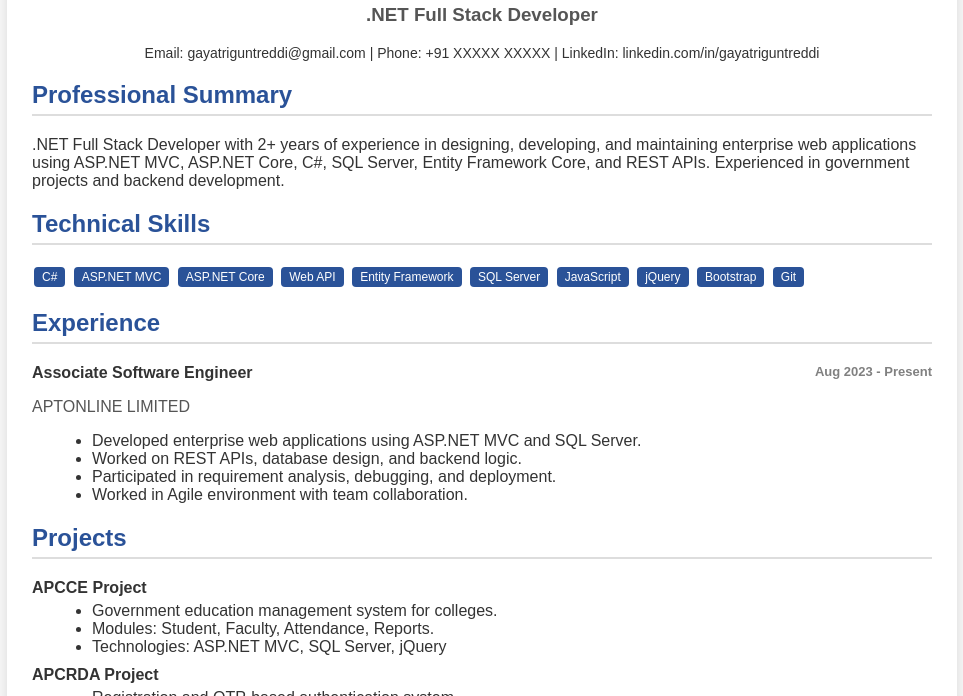
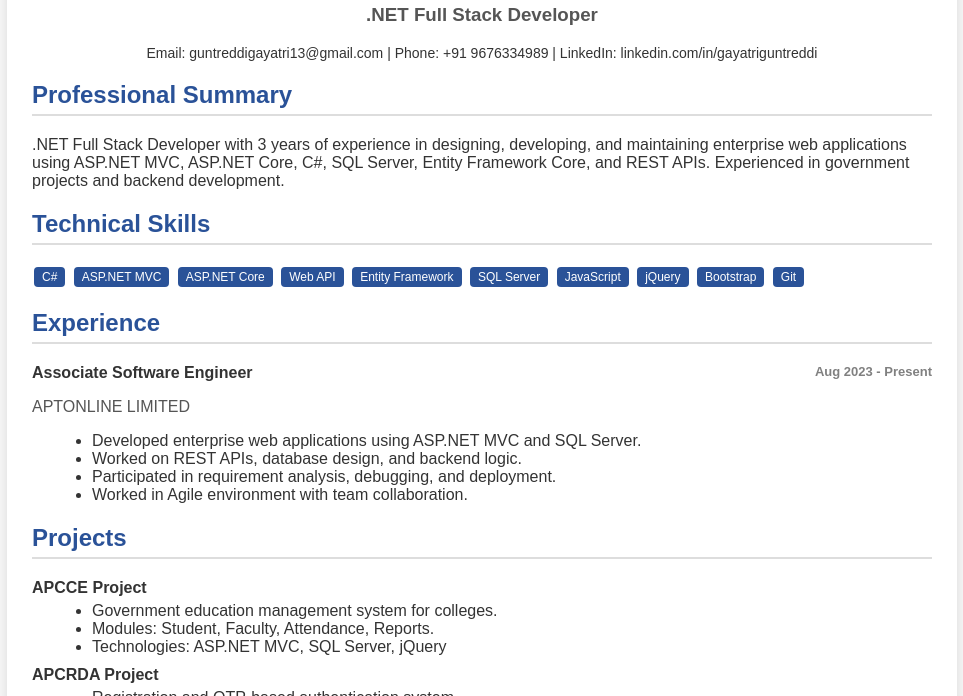
Before and after one commit to GayatriSupriyaG/GuntreddiGayatriDev, a plain HTML site: page index.html in a window 1280 px wide. Shown: the part 104-800 px from the top of the page, without its empty margins (158-1121 px from the left). Drawn offline with Linux system fonts and the light colour scheme.

Commit message:
Update index.html

```diff
--- a/index.html
+++ b/index.html
@@ -3,7 +3,7 @@
 <head>
 <meta charset="UTF-8">
 <meta name="viewport" content="width=device-width, initial-scale=1.0">
-<title>Gayatri Guntreddi - Resume</title>
+<title>Gayatri Guntreddi </title>
 
 <style>
     body {
@@ -90,14 +90,14 @@
     <h3>.NET Full Stack Developer</h3>
 
     <div class="contact">
-        Email: gayatriguntreddi@gmail.com | Phone: +91 XXXXX XXXXX | LinkedIn: linkedin.com/in/gayatriguntreddi
+        Email: guntreddigayatri13@gmail.com | Phone: +91 9676334989 | LinkedIn: linkedin.com/in/gayatriguntreddi
     </div>
 
     <!-- SUMMARY -->
     <div class="section">
         <h2>Professional Summary</h2>
         <p>
-            .NET Full Stack Developer with 2+ years of experience in designing, developing, and maintaining
+            .NET Full Stack Developer with 3 years of experience in designing, developing, and maintaining
             enterprise web applications using ASP.NET MVC, ASP.NET Core, C#, SQL Server, Entity Framework Core,
             and REST APIs. Experienced in government projects and backend development.
         </p>
```
